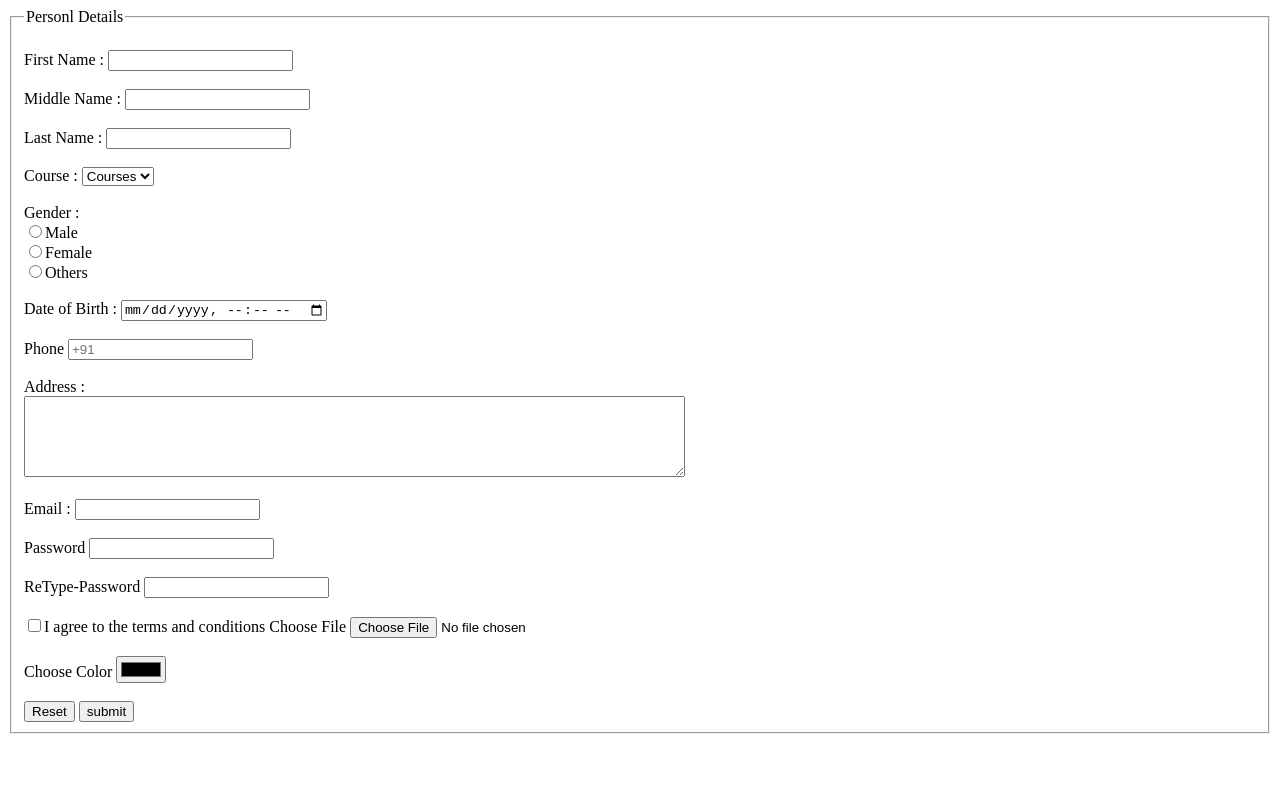
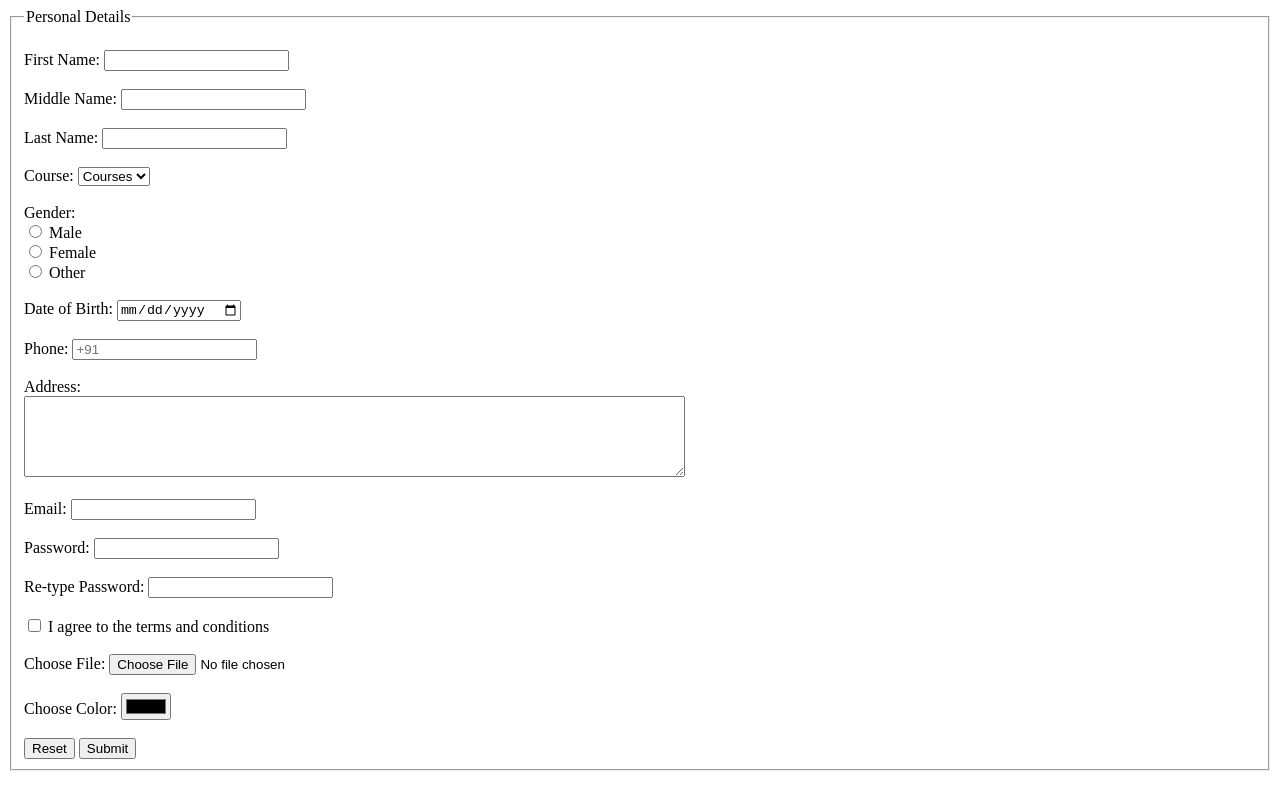
Before and after one commit to buriburi-nik/HTML-Classwork--3, a plain HTML site: page index.html in a window 1280 px wide. Drawn offline with Linux system fonts and the light colour scheme.

Commit message:
make an upadate

```diff
--- a/index.html
+++ b/index.html
@@ -3,82 +3,82 @@
 <head>
     <meta charset="UTF-8">
     <meta name="viewport" content="width=device-width, initial-scale=1.0">
-    <title>Personal Details form</title>
+    <title>Personal Details Form</title>
 </head>
 <body>
     <fieldset>
-        <legend>Personl Details</legend>
+        <legend>Personal Details</legend>
         <br>
         <form action="your-submission-Link" method="post">
         <!-- Name Fields -->
-         <label for = "firstname">First Name :</label>
+         <label for="firstname">First Name:</label>
          <input type="text" id="firstname" name="firstname" required><br><br>
 
-         <label for="middlename">Middle Name :</label>
+         <label for="middlename">Middle Name:</label>
          <input type="text" id="middlename" name="middlename"><br><br>
 
-         <label for="Lastname">Last Name :</label>
-         <input type="text" name="Lastname" id="Lastname" required><br><br>
+         <label for="lastname">Last Name:</label>
+         <input type="text" id="lastname" name="lastname" required><br><br>
 
-        <!--  Selection of courses -->
-          <label for="courses">Course :</label>
-          <select name="courses" name="courses" required>
+        <!-- Selection of courses -->
+          <label for="courses">Course:</label>
+          <select id="courses" name="courses" required>
                 <option value="" disabled selected>Courses</option>
                 <option value="BCA">BCA</option>
                 <option value="BBA">BBA</option>
-                <option value="B.Tech">B.tech</option>
+                <option value="B.Tech">B.Tech</option>
                 <option value="BSC">BSC</option>
                 <option value="MCA">MCA</option>
           </select><br><br>
 
         <!-- Gender Selection -->
-            Gender :
+            Gender:
             <br>
-            <label><input type="radio" name="Gender" value="male"required>Male</label>
-            <br><label><input type="radio" name="Gender" value="female">Female</label>
-            <br><label><input type="radio" name="Gender" value="other">Others</label>
+            <label><input type="radio" name="gender" value="male" required> Male</label>
+            <br><label><input type="radio" name="gender" value="female"> Female</label>
+            <br><label><input type="radio" name="gender" value="other"> Other</label>
             <br><br>
 
-        <!-- Birth Date  -->
-          <label for="dob">Date of Birth :</label>
-          <input type="datetime-local" id="dob" name="dob" required><br>
+        <!-- Birth Date -->
+          <label for="dob">Date of Birth:</label>
+          <input type="date" id="dob" name="dob" required><br>
           <br>
 
-        <!--phone number  -->
-         <label for="phone">Phone</label>
-         <input type="tel" name="phone" id="phone" placeholder="+91" pattern="[0-9]{10}"required>
+        <!-- Phone Number -->
+         <label for="phone">Phone:</label>
+         <input type="tel" id="phone" name="phone" placeholder="+91" pattern="[0-9]{10}" required>
          <br><br>
 
         <!-- Address -->
-          <Label for="address">Address :</Label><br>
-          <textarea name="address" id="address" cols="80" rows="5" required></textarea>
+          <label for="address">Address:</label><br>
+          <textarea id="address" name="address" cols="80" rows="5" required></textarea>
           <br><br>
 
-        <!--Email  -->
-          <label for="email">Email :</label>
-          <input type="email" name="email" id="email"required> <br><br>
+        <!-- Email -->
+          <label for="email">Email:</label>
+          <input type="email" id="email" name="email" required><br><br>
 
         <!-- Password -->
-          <label for="password">Password</label>
-          <input type="password" name="password" id="password" required> <br><br>
+          <label for="password">Password:</label>
+          <input type="password" id="password" name="password" required><br><br>
 
-          <label for="reType-password">ReType-Password</label>
-          <input type="password" name="reType-password" id="reType-password" required><br><br>
+          <label for="retype-password">Re-type Password:</label>
+          <input type="password" id="retype-password" name="retype-password" required><br><br>
 
-        <!-- Terms And Condition -->
-         <label> <input type="checkbox" name="Terms" required>I agree to the terms and conditions</label>
+        <!-- Terms and Conditions -->
+         <label><input type="checkbox" name="terms" required> I agree to the terms and conditions</label><br><br>
 
-        <!-- File Upload  -->
-         <label for="File">Choose File</label>
-         <input type="file" name="File" id="file"><br><br>
+        <!-- File Upload -->
+         <label for="file">Choose File:</label>
+         <input type="file" id="file" name="file"><br><br>
 
-        <!-- Color picker -->
-         <label for="Color">Choose Color</label>
+        <!-- Color Picker -->
+         <label for="color">Choose Color:</label>
          <input type="color" id="color" name="color"><br><br>
 
-        <!-- submit button -->
-         <input type="button" value="Reset">
-         <input type="button" value="submit">
+        <!-- Reset and Submit Buttons -->
+         <input type="reset" value="Reset">
+         <input type="submit" value="Submit">
         </form>
     </fieldset>
 
```
